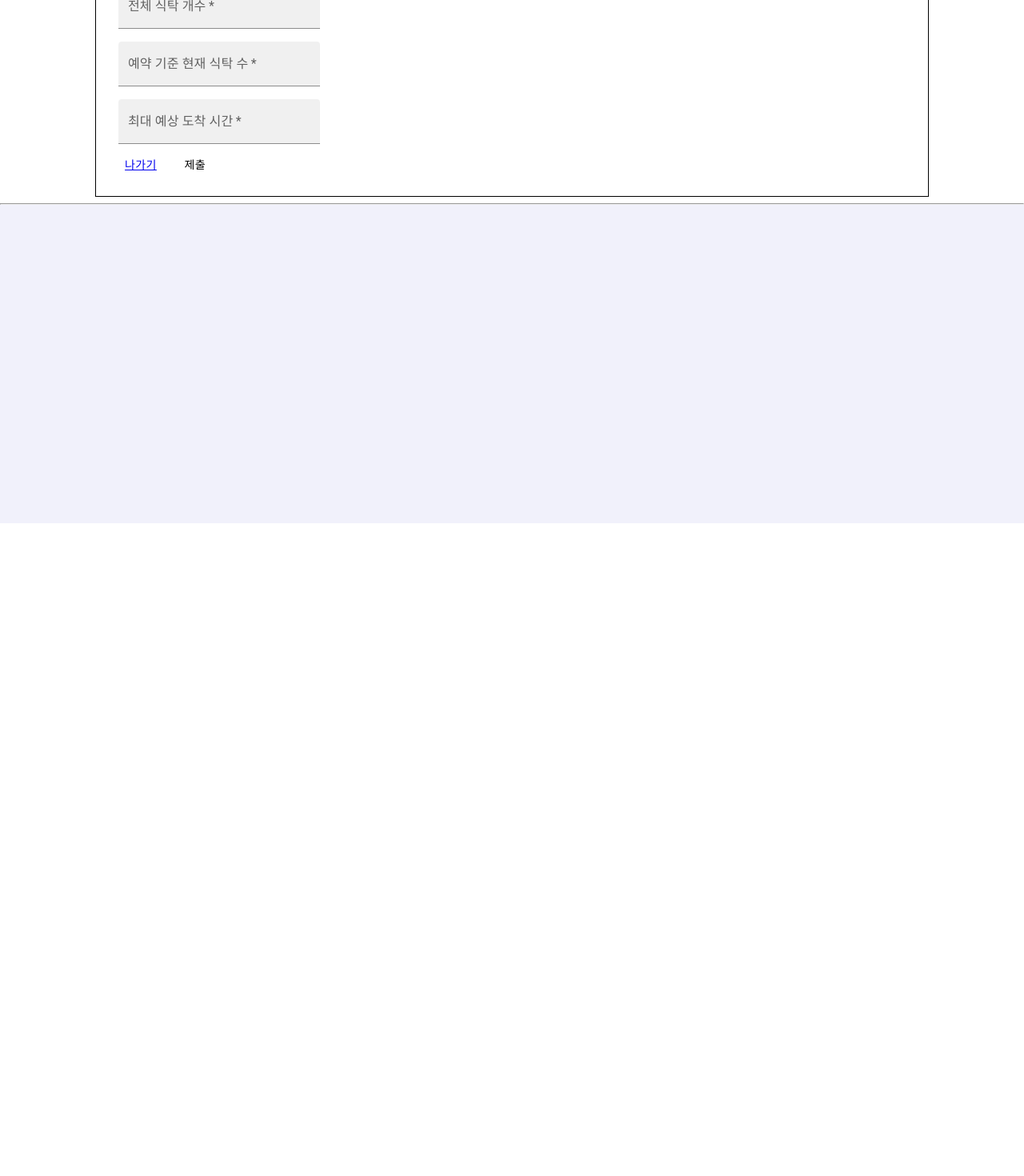
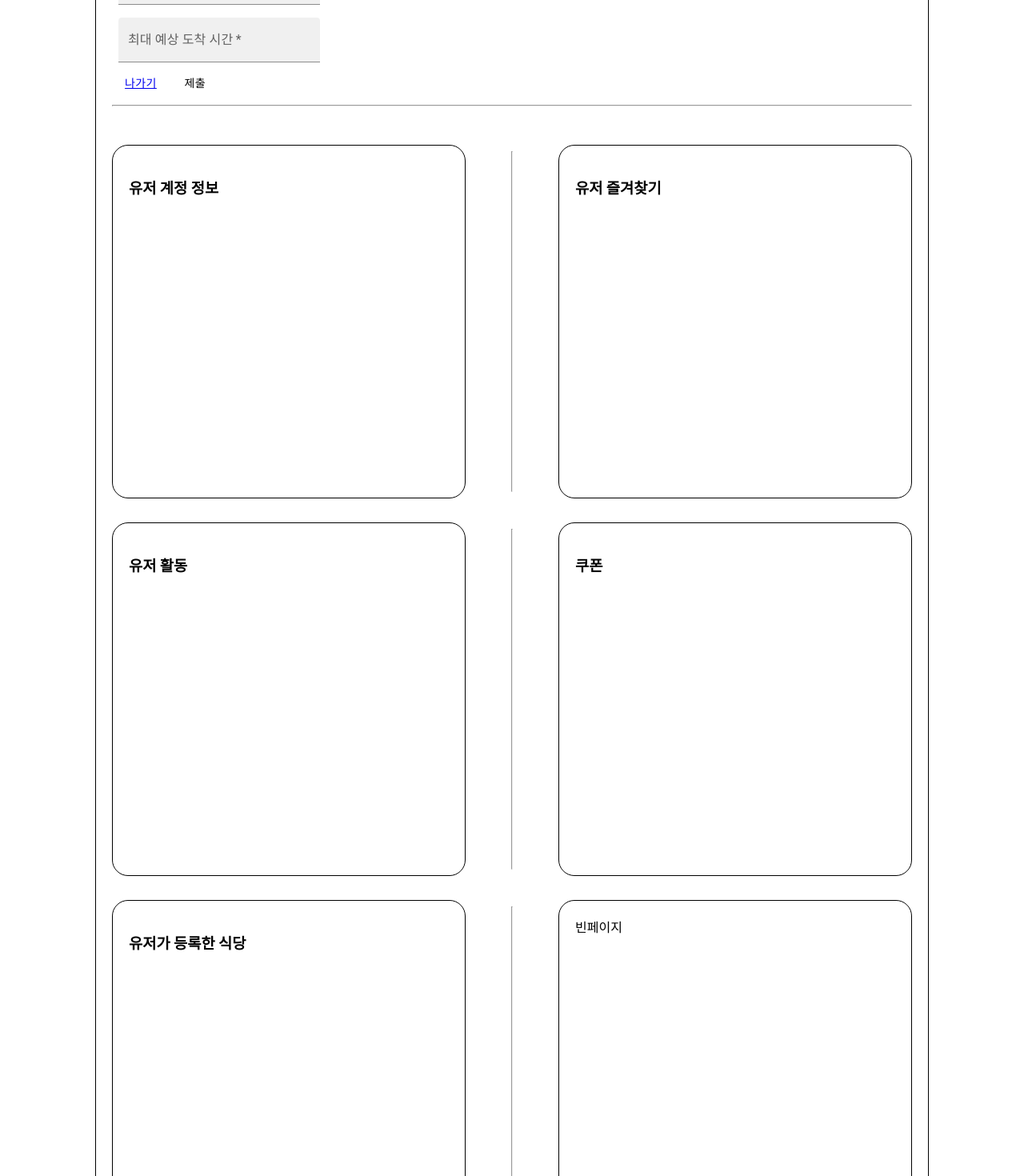
Before and after one commit to yeongi/uridong, a React (Create React App) app in the folder front/: page /user/apply in a window 1280 px wide. Shown: the part 1330-2800 px from the top of the page at 80% size. Before the commit the page ends 1984 px from the top, so only its background shows below. Built offline with nearby package versions, Linux system fonts and the light colour scheme.

Commit message:
user page component

```diff
--- /dev/null
+++ b/front/src/component/user/UserAccount.js
@@ -0,0 +1,11 @@
+import React from "react";
+
+const UserAccount = () => {
+  return (
+    <div>
+      <h1>유저 계정 정보</h1>
+    </div>
+  );
+};
+
+export default UserAccount;
--- /dev/null
+++ b/front/src/component/user/UserCoupon.js
@@ -0,0 +1,12 @@
+import React from "react";
+
+const UserCoupon = () => {
+  return (
+    <div>
+      <h1>쿠폰</h1>
+    </div>
+  );
+};
+
+export default UserCoupon;
+<h1>쿠폰</h1>;
--- /dev/null
+++ b/front/src/component/user/UserFav.js
@@ -0,0 +1,12 @@
+import React from "react";
+
+const UserFav = () => {
+  return (
+    <div>
+      <h1>유저 즐겨찾기</h1>
+    </div>
+  );
+};
+
+export default UserFav;
+<h1>유저 즐겨찾기</h1>;
--- /dev/null
+++ b/front/src/component/user/UserPlay.js
@@ -0,0 +1,12 @@
+import React from "react";
+
+const UserPlay = () => {
+  return (
+    <div>
+      <h1>유저 활동</h1>
+    </div>
+  );
+};
+
+export default UserPlay;
+<h1>유저 활동</h1>;
--- /dev/null
+++ b/front/src/component/user/UserRst.js
@@ -0,0 +1,11 @@
+import React from "react";
+
+const UserRst = () => {
+  return (
+    <div>
+      <h1>유저가 등록한 식당</h1>
+    </div>
+  );
+};
+
+export default UserRst;
--- a/front/src/page/RstApply.js
+++ b/front/src/page/RstApply.js
@@ -42,6 +42,7 @@ const RstApply = () => {
     <>
       <h1>식당 신청 페이지</h1>
       <hr />
+      <Link to="/user">나가기 </Link>
       <Box
         component="form"
         sx={{
--- a/front/src/page/User.js
+++ b/front/src/page/User.js
@@ -1,24 +1,41 @@
 import { Link, Outlet } from "react-router-dom";
+import UserAccount from "../component/user/UserAccount";
+import UserFav from "../component/user/UserFav";
+import UserPlay from "../component/user/UserPlay";
+import UserRst from "../component/user/UserRst";
+import UserCoupon from "../component/user/UserCoupon";
+import classes from "../style/layout.module.css";
 
 const User = () => {
   return (
     <>
       <h1>회원정보</h1>
+      <hr />
       <Link to="apply">식당 등록하기 </Link>
-      <section>
-        <article>회원활동 내역</article>
-
-        <article>계정정보</article>
-
-        <article>즐겨찾기</article>
-
-        <article>보유쿠폰</article>
-
-        <article>등록한 식당</article>
-
+      <Outlet />
+      <hr />
+      <section className={classes["users-wrapper"]}>
+        <article>
+          <UserAccount />
+        </article>
+        <hr />
+        <article>
+          <UserFav />
+        </article>
+        <article>
+          <UserPlay />
+        </article>
+        <hr />
+        <article>
+          <UserCoupon />
+        </article>
+        <article>
+          <UserRst />
+        </article>
+        <hr />
         <article>빈페이지</article>
       </section>
-      <Outlet />
+      <hr />
     </>
   );
 };
--- a/front/src/style/layout.module.css
+++ b/front/src/style/layout.module.css
@@ -33,3 +33,21 @@
   height: 400px;
   background-color: rgb(241, 241, 251);
 }
+
+.users-wrapper {
+  display: flex;
+  width: 100%;
+  padding-top: 40px;
+  padding-bottom: 40px;
+  flex-wrap: wrap;
+  justify-content: center;
+  gap: 30px;
+}
+
+.users-wrapper article {
+  width: 40%;
+  height: 400px;
+  padding: 20px;
+  border: 1px black solid;
+  border-radius: 20px;
+}
```
